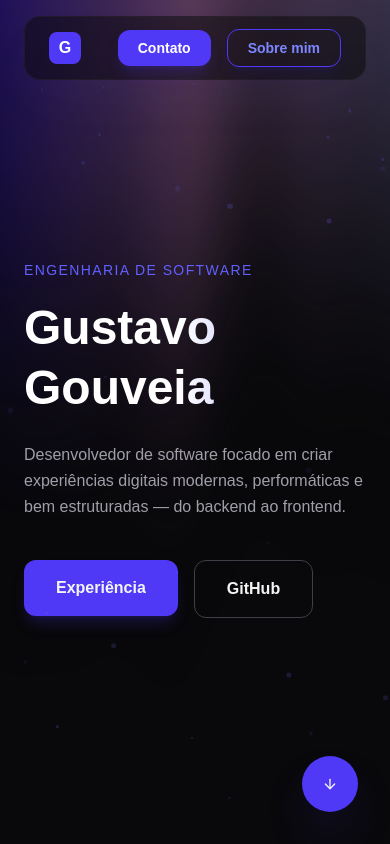
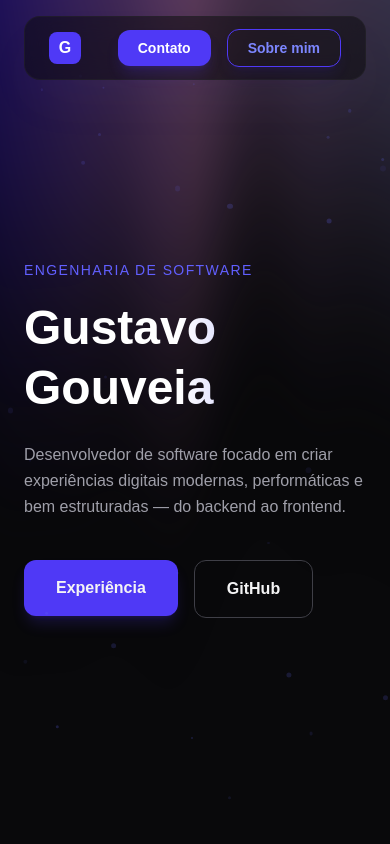
Before and after one commit to Gugagouveia/next-docker-app, a Next.js app: page / in a window 390 px wide. Shown: the top 844 px of the page. Built offline with nearby package versions, Linux system fonts and the light colour scheme.

Commit message:
fix:scrollButton removed from mobile

```diff
--- a/components/ScrollButton.tsx
+++ b/components/ScrollButton.tsx
@@ -22,7 +22,7 @@ export const ScrollButton = ({ isAtTop }: ScrollButtonProps) => {
     <motion.div
       initial={{ opacity: 0, x: 100 }}
       animate={{ opacity: 1, x: 0 }}
-      className="fixed right-8 bottom-8 z-50"
+      className="fixed right-8 bottom-8 z-50 hidden md:block"
     >
       <Button
         onClick={handleClick}
```
